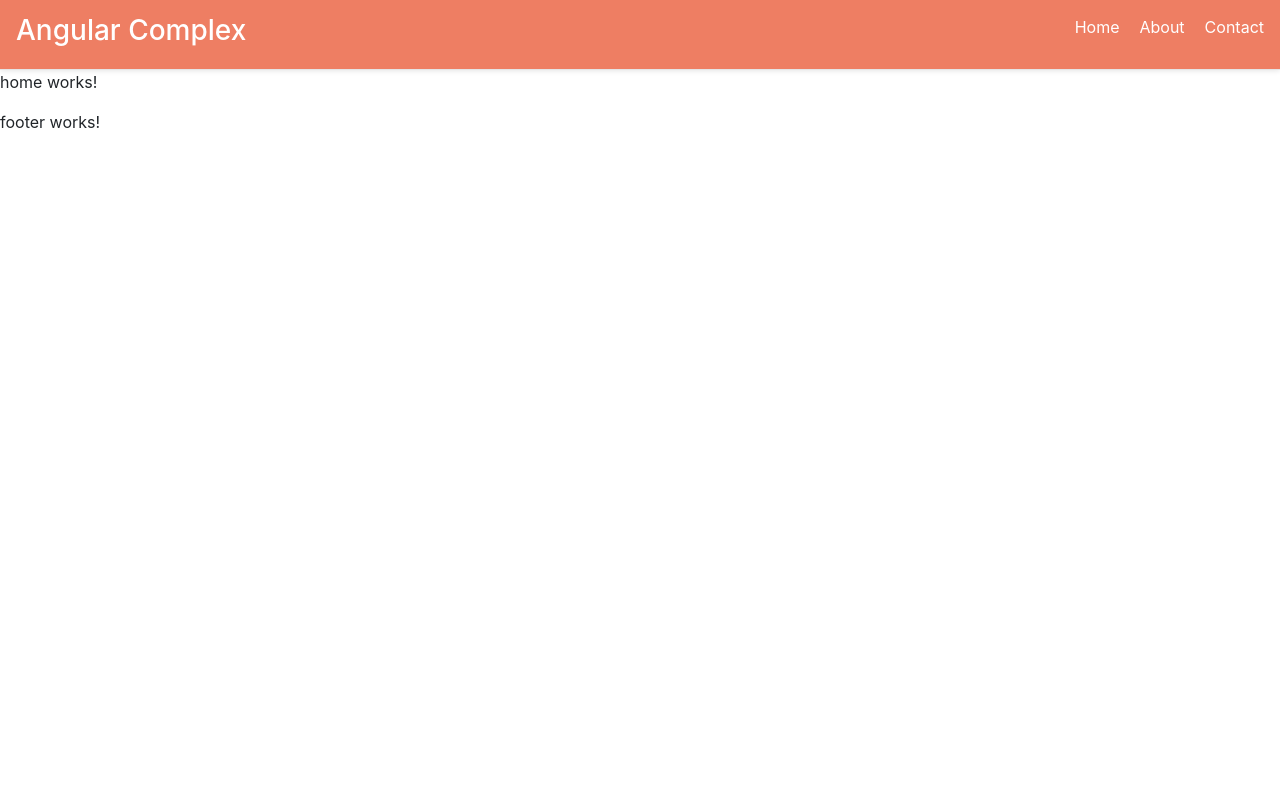
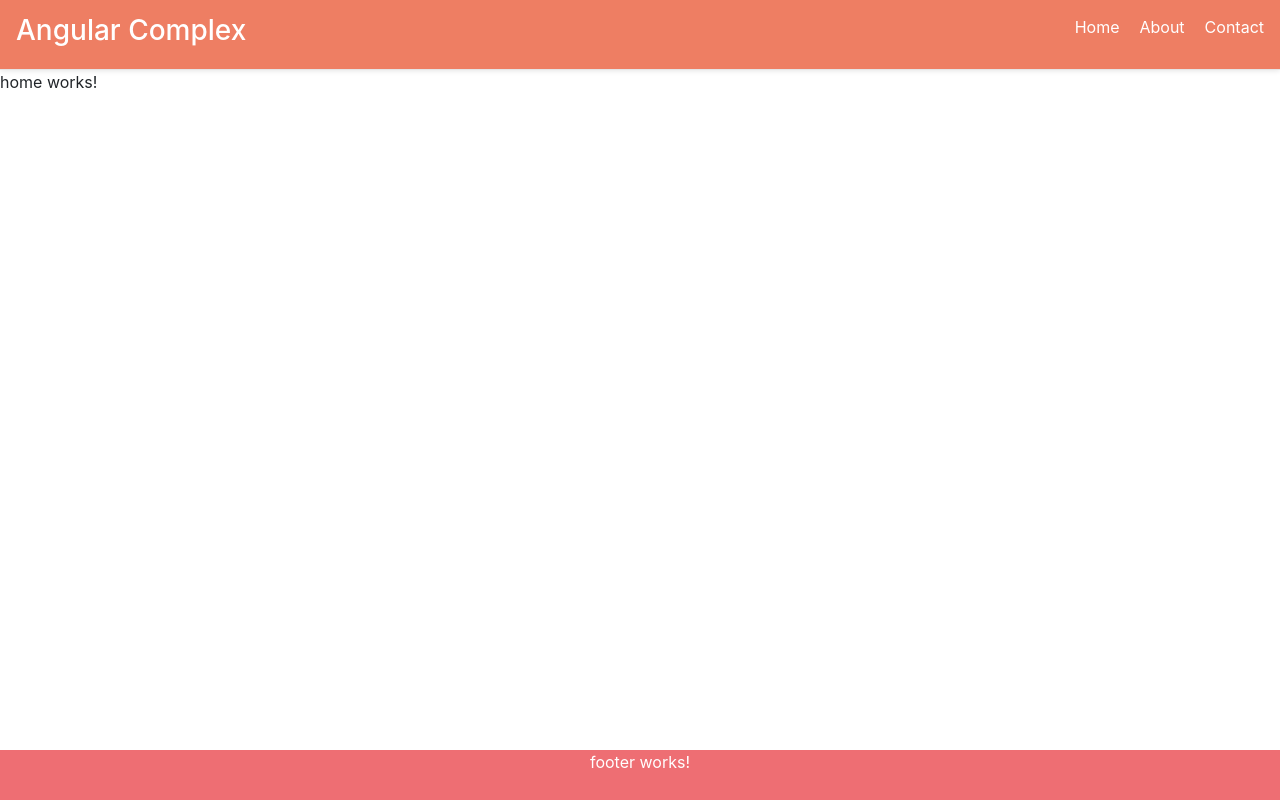
Before and after one commit to Mbote-Joseph/Angular-Comprehensive-, an Angular app: page /home in a window 1280 px wide. Built offline with nearby package versions, Linux system fonts and the light colour scheme.

Commit message:
Angular Tutorial Point

```diff
--- a/src/app/components/footer/footer.component.css
+++ b/src/app/components/footer/footer.component.css
@@ -0,0 +1,24 @@
+/**
+ * Copyright 2022 user
+ *
+ * Licensed under the Apache License, Version 2.0 (the "License");
+ * you may not use this file except in compliance with the License.
+ * You may obtain a copy of the License at
+ *
+ *     http://www.apache.org/licenses/LICENSE-2.0
+ *
+ * Unless required by applicable law or agreed to in writing, software
+ * distributed under the License is distributed on an "AS IS" BASIS,
+ * WITHOUT WARRANTIES OR CONDITIONS OF ANY KIND, either express or implied.
+ * See the License for the specific language governing permissions and
+ * limitations under the License.
+ */
+footer {
+  position: fixed;
+  bottom: 0;
+  width: 100%;
+  height: 50px;
+  background-color: #ee6e73;
+  text-align: center;
+  color: #fff;
+}
--- a/src/app/components/footer/footer.component.html
+++ b/src/app/components/footer/footer.component.html
@@ -1 +1 @@
-<p>footer works!</p>
+<footer>footer works!</footer>
```
Also changed, not shown: src/app/app.component.css (+15 -0 lines).
